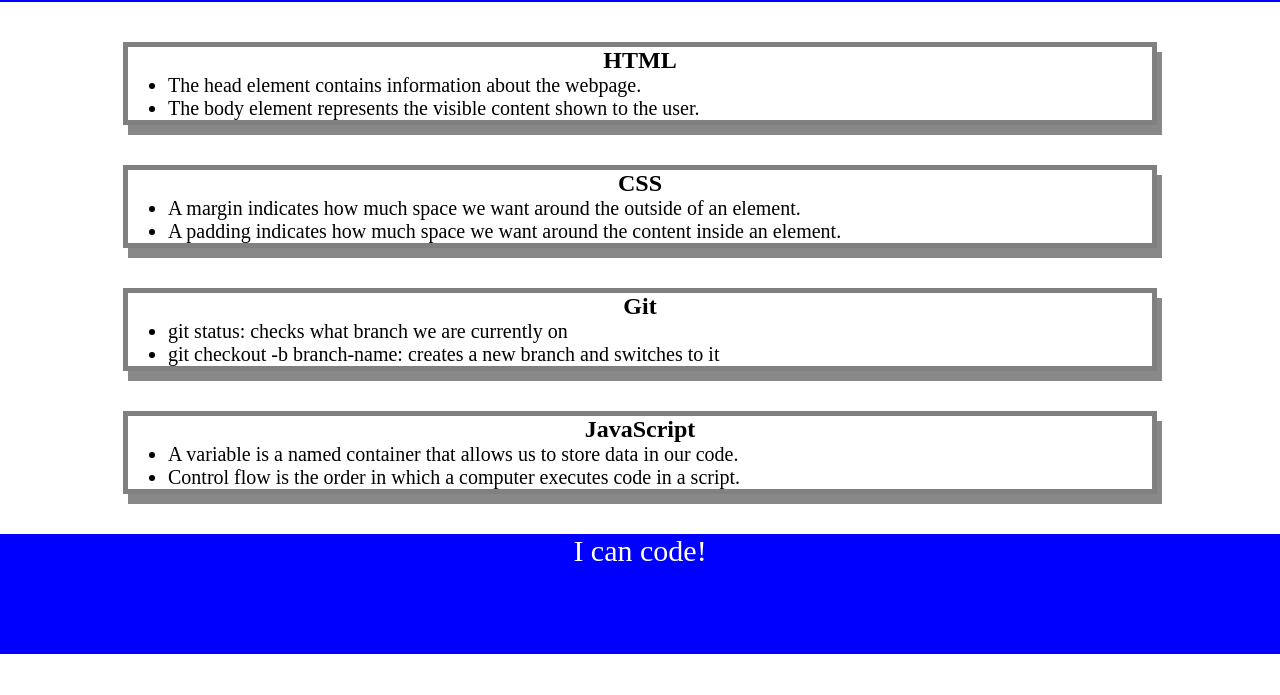
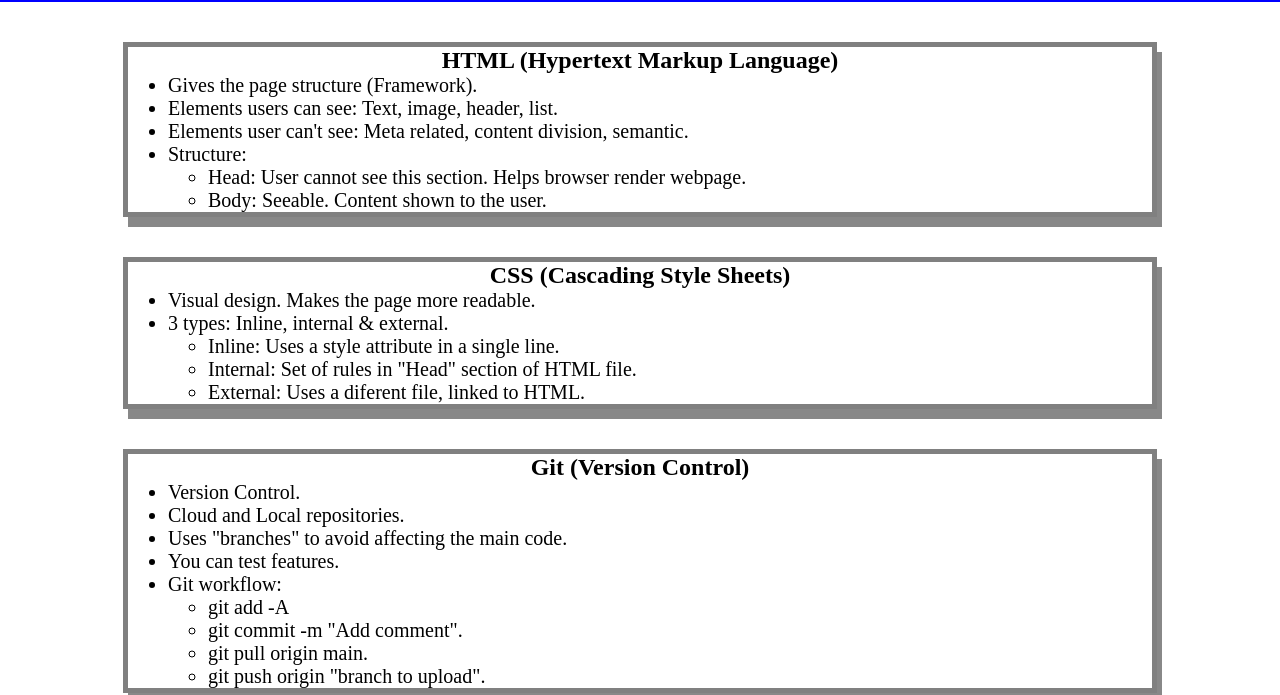
Before and after one commit to Morkendi/prework-study-guide, a plain HTML site: page index.html in a window 1280 px wide. Shown: the part 118-813 px from the top of the page. Drawn offline with Linux system fonts and the light colour scheme.

Commit message:
Added all notes

```diff
--- a/index.html
+++ b/index.html
@@ -15,33 +15,56 @@
     </header>
     <main>
       <section class="card" id="html-section">
-        <h2>HTML</h2>
+        <h2>HTML (Hypertext Markup Language)</h2>
         <ul>
-          <li>The head element contains information about the webpage.</li>
-          <li>The body element represents the visible content shown to the user.</li>
+          <li>Gives the page structure (Framework).</li>
+          <li>Elements users can see: Text, image, header, list.</li>
+          <li>Elements user can't see: Meta related, content division, semantic.</li>
+          <li>Structure:</li>
+            <ul>
+                <li>Head: User cannot see this section. Helps browser render webpage. </li>
+                <li>Body: Seeable. Content shown to the user.</li>
+                </ul>
         </ul>
       </section>
 
       <section class="card" id="css-section">
-        <h2>CSS</h2>
+        <h2>CSS (Cascading Style Sheets)</h2>
         <ul>
-          <li>A margin indicates how much space we want around the outside of an element.</li>
-          <li>A padding indicates how much space we want around the content inside an element.</li>
+          <li>Visual design. Makes the page more readable.</li>
+          <li>3 types: Inline, internal & external.
+            <ul>
+              <li>Inline: Uses a style attribute in a single line.</li>
+              <li>Internal: Set of rules in "Head" section of HTML file.</li>
+              <li>External: Uses a diferent file, linked to HTML.</li>
+              </ul>
+          </li>
         </ul>
       </section>
 
       <section class="card" id="git-section">
-        <h2>Git</h2>
+        <h2>Git (Version Control)</h2>
         <ul>
-          <li>git status: checks what branch we are currently on</li>
-          <li>git checkout -b branch-name: creates a new branch and switches to it</li>
+          <li>Version Control.</li>
+          <li>Cloud and Local repositories.</li>
+          <li>Uses "branches" to avoid affecting the main code.</li>
+          <li>You can test features.</li>
+          <li>Git workflow:</li>
+            <ul>
+              <li>git add -A</li>
+              <li>git commit -m "Add comment".</li>
+              <li>git pull origin main.</li>
+              <li>git push origin "branch to upload".</li>
+            </ul>
         </ul>
       </section>
 
       <section class="card" id="javascript-section">
         <h2>JavaScript</h2>
         <ul>
-          <li>A variable is a named container that allows us to store data in our code.</li>
+          <li>Utilizes variables, loops and functions.</li>
+          <li>Variables can be stored in "Arrays", which can contain multiple types of data.</li>
+          <li>Linked to HTML files.</li>
           <li>Control flow is the order in which a computer executes code in a script.</li>
         </ul>
       </section>
@@ -49,6 +72,7 @@
 
     <footer>
       <p>I can code!</p>
+      <p>Created by: Daniel Sanchez Gutierrez</p>
     </footer>
     <script src="./assets/script.js"></script>
   </body>
```
